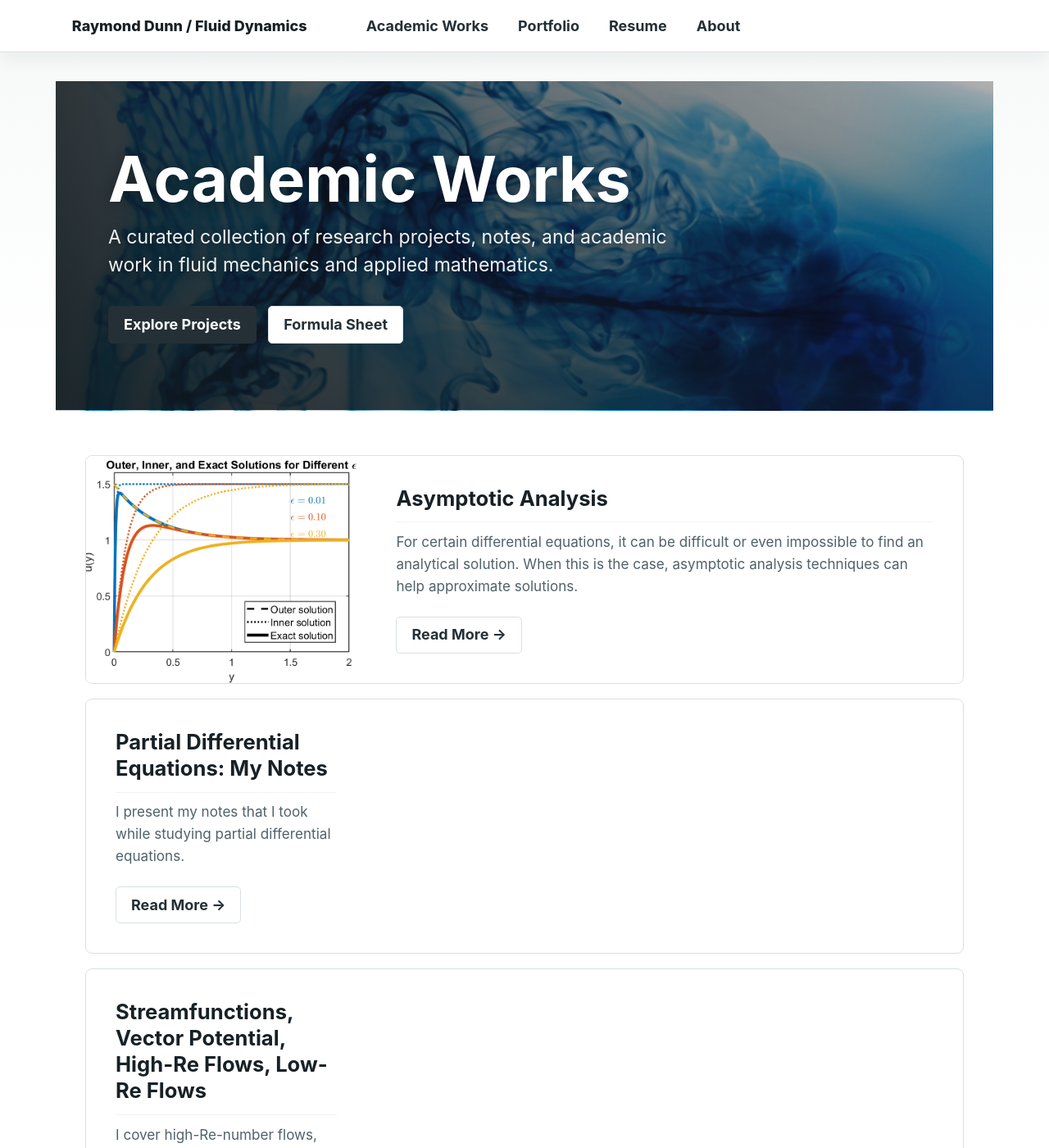
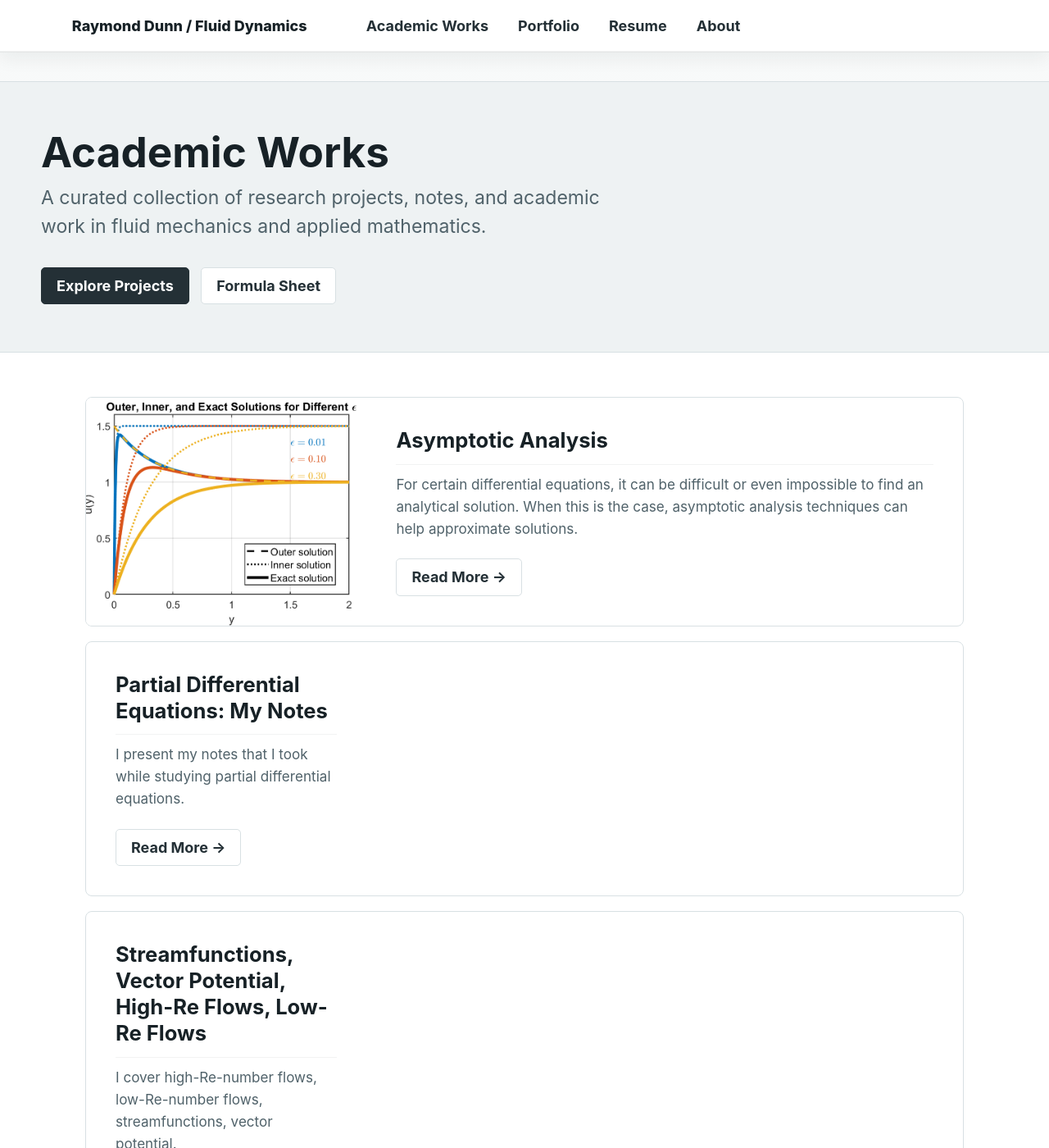
Before and after one commit to Raymond-gif/Raymond-gif.github.io, a Jekyll site: the page built from _pages/academicwork.md, in a window 1280 px wide and 1400 px high. Shown: the whole window at 82% size. Built offline with Jekyll 4.4.1, drawn with Linux system fonts in a browser that asks for light colours; a script that is not in the unit is left out.

Commit message:
resizing

```diff
--- a/_sass/custom.scss
+++ b/_sass/custom.scss
@@ -93,18 +93,19 @@ body {
 }
 
 .rd-home-hero {
-  max-width: 1180px;
-  min-height: min(620px, 74vh);
-  margin: 2rem auto 3rem;
-  border: 1px solid rgba(36, 48, 54, 0.12);
-  border-radius: 10px;
-  box-shadow: 0 18px 44px rgba(23, 33, 38, 0.16);
+  width: 100vw;
+  max-width: none;
+  min-height: clamp(520px, 74vh, 720px);
+  margin: 0 calc(50% - 50vw) 4rem;
+  border: 0;
+  border-radius: 0;
+  box-shadow: none;
 }
 
 .rd-home-hero img {
   width: 100%;
-  height: min(620px, 74vh);
-  min-height: 460px;
+  height: clamp(520px, 74vh, 720px);
+  min-height: 0;
   display: block;
   object-fit: cover;
   object-position: center 10%;
@@ -215,6 +216,55 @@ body {
 }
 
 .rd-hero--academic-index .rd-hero__actions {
+  justify-content: flex-start;
+}
+
+/* Archive headers: editorial context without a competing splash image. */
+
+.rd-hero--portfolio,
+.rd-hero--academics {
+  width: 100vw;
+  min-height: 250px;
+  display: block;
+  margin-left: calc(50% - 50vw);
+  padding: 3.25rem max(1rem, calc((100vw - 1180px) / 2));
+  color: var(--rd-ink);
+  background: #eef2f3;
+  border-top: 1px solid var(--rd-line);
+  border-bottom: 1px solid var(--rd-line);
+  text-align: left;
+}
+
+.rd-hero--portfolio::after,
+.rd-hero--academics::after {
+  display: none;
+}
+
+.rd-hero--portfolio .rd-hero__content,
+.rd-hero--academics .rd-hero__content,
+.rd-hero--academic-index .rd-hero__content {
+  max-width: 760px;
+  margin: 0;
+}
+
+.rd-hero--portfolio .rd-hero__content h1,
+.rd-hero--academics .rd-hero__content h1 {
+  color: var(--rd-ink);
+  font-size: clamp(2.15rem, 4vw, 3.6rem);
+  text-shadow: none;
+}
+
+.rd-hero--portfolio .rd-hero__content p,
+.rd-hero--academics .rd-hero__content p,
+.rd-hero--academic-index .rd-hero__content p {
+  margin-right: 0;
+  margin-left: 0;
+  color: var(--rd-steel);
+  text-shadow: none;
+}
+
+.rd-hero--portfolio .rd-hero__actions,
+.rd-hero--academics .rd-hero__actions {
   justify-content: flex-start;
 }
 
```
